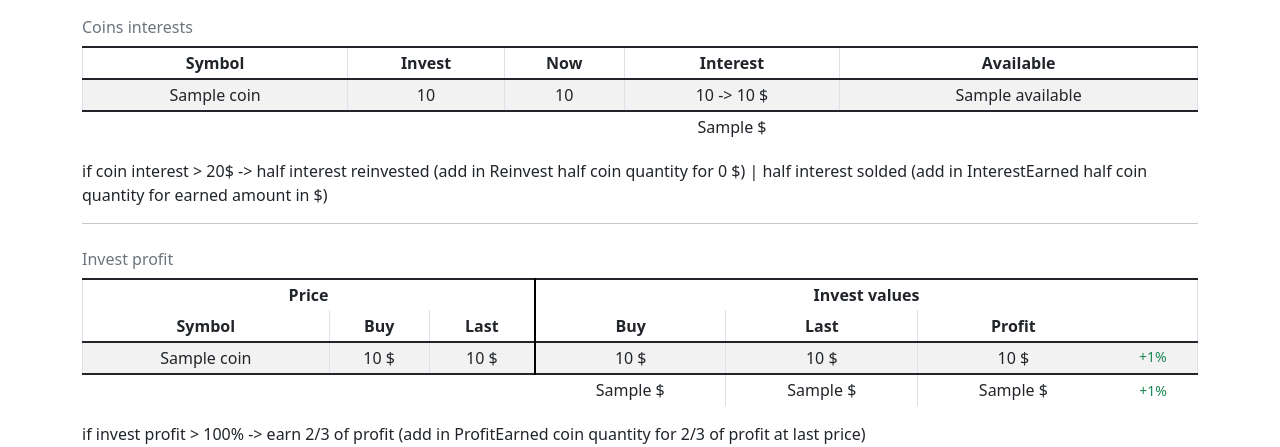
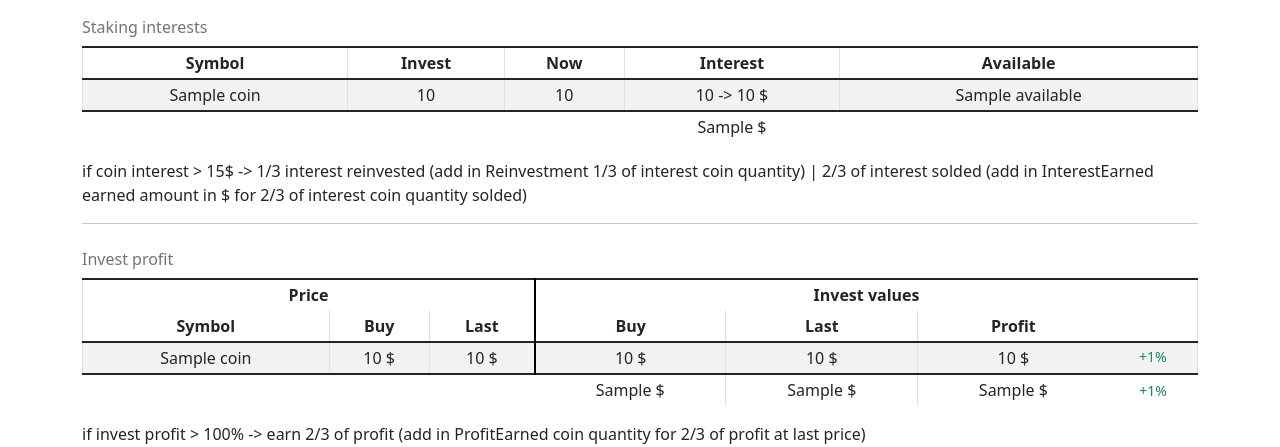
Before and after one commit to JBthePenguin/DjangoBinanceStaking, a Django app: template investmentapp/templates/investmentapp/index.html in a window 1280 px wide. Shown: the top 447 px of the page. Run offline with Django 4.2, Linux system fonts and the light colour scheme; the template is opened without the code that fills it: most values are stand-ins (such as "Sample title", 1, 10 or a date in 2020); some libraries are stand-ins or nearby versions.

Commit message:
modify index html

```diff
--- a/investmentapp/admin.py
+++ b/investmentapp/admin.py
@@ -7,3 +7,9 @@
 class InvestmentAdmin(admin.ModelAdmin):
     list_display = ('invest_date', 'coin', 'amount', 'usd_amount')
     list_filter = ('invest_date', ('coin', AllValuesFieldListFilter))
+
+
+# @admin.register(Reinvestment)
+# class ReinvestmentAdmin(admin.ModelAdmin):
+#     list_display = ('id', 'reinvest_date', 'coin', 'amount')
+#     list_filter = ('reinvest_date', ('coin', AllValuesFieldListFilter))
--- a/investmentapp/templates/investmentapp/index.html
+++ b/investmentapp/templates/investmentapp/index.html
@@ -31,7 +31,7 @@
 <body>
 <div class="container pt-2">
     <table class="table caption-top table-striped table-hover table-sm table-bordered text-center bb-none">
-        <caption>Coins interests</caption>
+        <caption>Staking interests</caption>
         <thead>
             <tr>
                 <th scope="col">Symbol</th>
@@ -47,7 +47,7 @@
                     <td>{{ coin }}</td>
                     <td>{{ datas.invest_coin_amount }}</td>
                     <td>{{ datas.present_coin_amount }}</td>
-                    <td class="{%if datas.interest_coin_usd_amount > 20 %}text-success{% endif %}">{{ datas.interest_coin_amount }} -> {{ datas.interest_coin_usd_amount }} $</td>
+                    <td class="{%if datas.interest_coin_usd_amount > 15 %}text-success{% endif %}">{{ datas.interest_coin_amount }} -> {{ datas.interest_coin_usd_amount }} $</td>
                     <td>{{ datas.available }}</td>
                 </tr>
             {%endfor%}
@@ -62,7 +62,7 @@
             </tr>
         </tfoot>
     </table>
-    <p>if coin interest > 20$ -> half interest reinvested (add in Reinvest half coin quantity for 0 $) | half interest solded (add in InterestEarned half coin quantity for earned amount in $)</p>
+    <p>if coin interest > 15$ -> 1/3 interest reinvested (add in Reinvestment 1/3 of interest coin quantity) | 2/3 of interest solded (add in InterestEarned earned amount in $ for 2/3 of interest coin quantity solded)</p>
     <hr>
     <table class="table caption-top table-striped table-hover table-sm table-bordered text-center bb-none">
         <caption>Invest profit</caption>
```
Also changed, not shown: investmentapp/models.py (+9 -0 lines).
